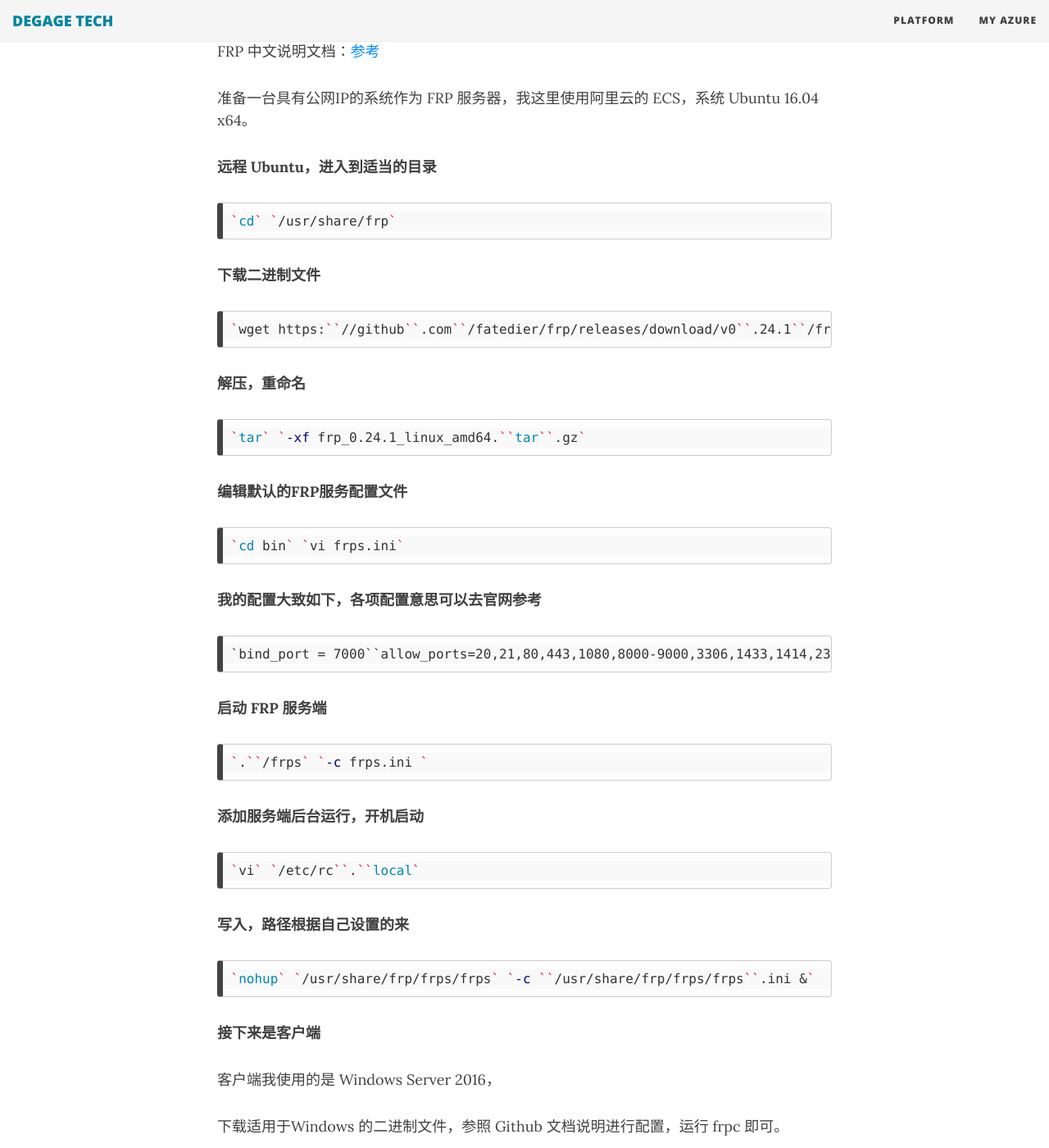
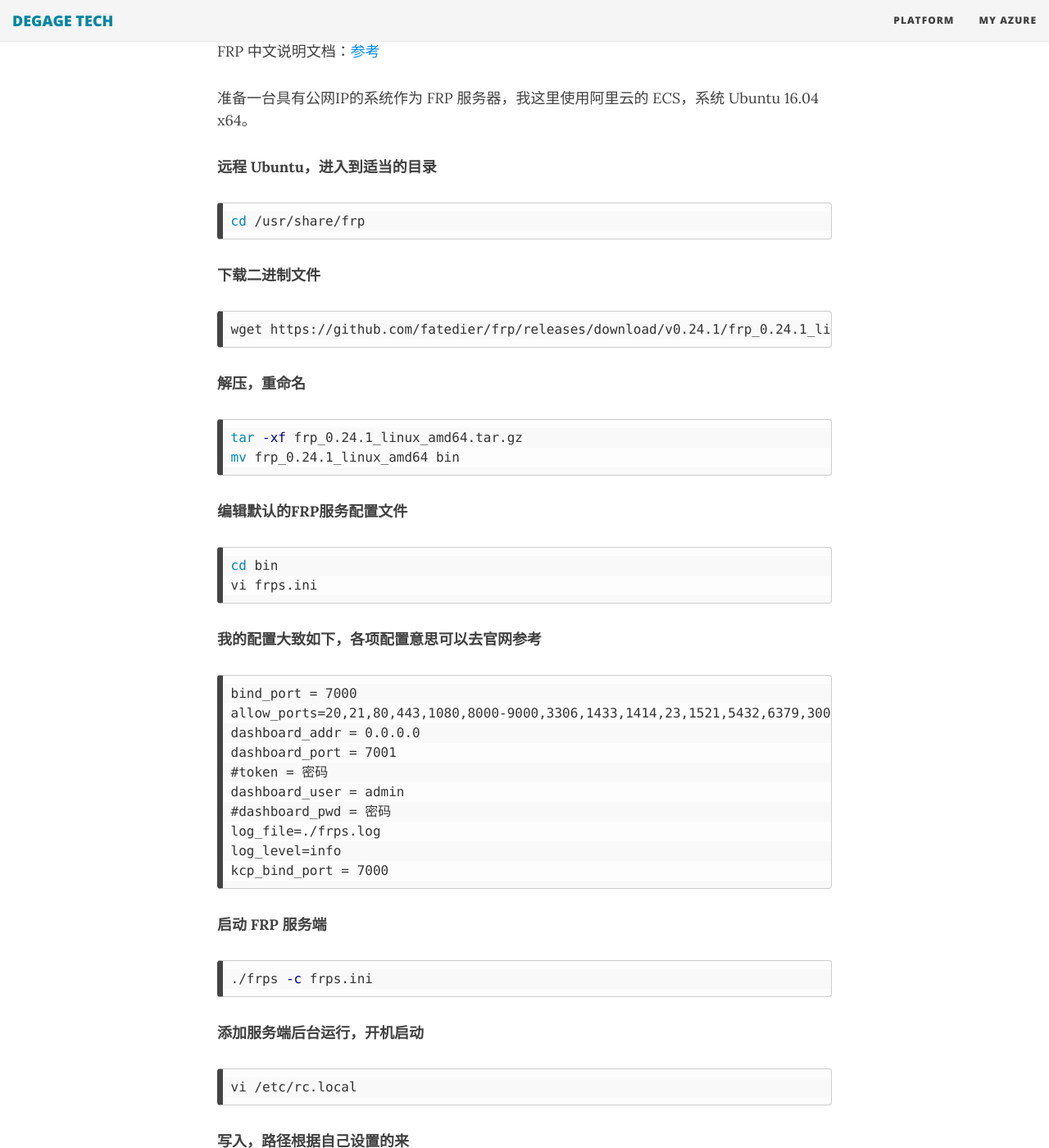
Before and after one commit to degagetech/degagetech.github.io, a Jekyll site: the page built from _posts/2017-09-02-frp-use.md, in a window 1280 px wide and 1400 px high, scrolled down 354 px. Shown: the whole window at 82% size. Built offline with Jekyll 4.4.1, drawn with Linux system fonts in a browser that asks for light colours; nearby versions of some CDN libraries; comment, search, counter and statistics services are not loaded; some of the changed lines change nothing that is shown; some of the changed text lies outside the part shown.

Commit message:
fiexd:#4

````diff
--- a/_posts/2017-09-02-frp-use.md
+++ b/_posts/2017-09-02-frp-use.md
@@ -15,32 +15,43 @@ FRP 中文说明文档：[参考](https://github.com/fatedier/frp/blob/master/RE
 **远程 Ubuntu，进入到适当的目录**
 
 ```bash
-`cd` `/usr/share/frp`
+cd /usr/share/frp
 ```
 
 **下载二进制文件**
 
 ```bash
-`wget https:``//github``.com``/fatedier/frp/releases/download/v0``.24.1``/frp_0``.24.1_linux_amd64.``tar``.gz`
+wget https://github.com/fatedier/frp/releases/download/v0.24.1/frp_0.24.1_linux_amd64.tar.gz
 ```
 
 **解压，重命名**
 
 ```bash
-`tar` `-xf frp_0.24.1_linux_amd64.``tar``.gz`
+tar -xf frp_0.24.1_linux_amd64.tar.gz
+mv frp_0.24.1_linux_amd64 bin
 ```
 
 
 **编辑默认的FRP服务配置文件**
 
 ```bash
-`cd bin` `vi frps.ini`
+cd bin
+vi frps.ini
 ```
 
 **我的配置大致如下，各项配置意思可以去官网参考**
 
 ```
-`bind_port = 7000``allow_ports=20,21,80,443,1080,8000-9000,3306,1433,1414,23,1521,5432,6379,3000-4000,20000-21000``dashboard_addr = 0.0.0.0``dashboard_port = 7001``#token = 密码``dashboard_user = admin``#dashboard_pwd = 密码``log_file=.``/frps``.log``log_level=info``kcp_bind_port = 7000`
+bind_port = 7000
+allow_ports=20,21,80,443,1080,8000-9000,3306,1433,1414,23,1521,5432,6379,3000-4000,20000-21000
+dashboard_addr = 0.0.0.0
+dashboard_port = 7001
+#token = 密码
+dashboard_user = admin
+#dashboard_pwd = 密码
+log_file=./frps.log
+log_level=info
+kcp_bind_port = 7000
 ```
 
 
@@ -48,19 +59,19 @@ FRP 中文说明文档：[参考](https://github.com/fatedier/frp/blob/master/RE
 **启动 FRP 服务端**
 
 ```bash
-`.``/frps` `-c frps.ini `
+./frps -c frps.ini
 ```
 
 **添加服务端后台运行，开机启动**
 
 ```bash
-`vi` `/etc/rc``.``local`
+vi /etc/rc.local
 ```
 
 **写入，路径根据自己设置的来**
 
 ```bash
-`nohup` `/usr/share/frp/frps/frps` `-c ``/usr/share/frp/frps/frps``.ini &`
+nohup /usr/share/frp/frps/frps -c /usr/share/frp/frps/frps.ini &
 ```
 
 
@@ -73,11 +84,15 @@ FRP 中文说明文档：[参考](https://github.com/fatedier/frp/blob/master/RE
 后台启动
 
 ```powershell
-`@``echo` `off ``　``if` `"%1"` `== ``"h"` `goto begin ``　mshta vbscript:createobject(``"wscript.shell"``).run(``"%~nx0 h"``,0)(window.close)&&``exit``　:begin ``   ``"路径\frpc.exe"` `-c ``"路径\frpc.ini"`
+@echo off
+　if "%1" == "h" goto begin
+　mshta vbscript:createobject("wscript.shell").run("%~nx0 h",0)(window.close)&&exit
+　:begin
+   "路径\frpc.exe" -c "路径\frpc.ini"
 ```
 
 
 
-**FTP协议有些特殊，FRP 无法对其实现较好的支持，并且作者没有计划对此进行支持，参考：#219**
+**FTP协议有些特殊，FRP 无法对其实现较好的支持，并且作者没有计划对此进行支持，参考：[#219](https://github.com/fatedier/frp/issues/219)**
 
 在搭建 FTP 服务器时，需要额外设置被动模式端口，并将这些端口也添加到映射中去。例如：[*FileZilla Server* ](https://filezilla-project.org/download.php?type=server) 便在 *Passive mode setting* 中设置 *use custom port range。*
````
